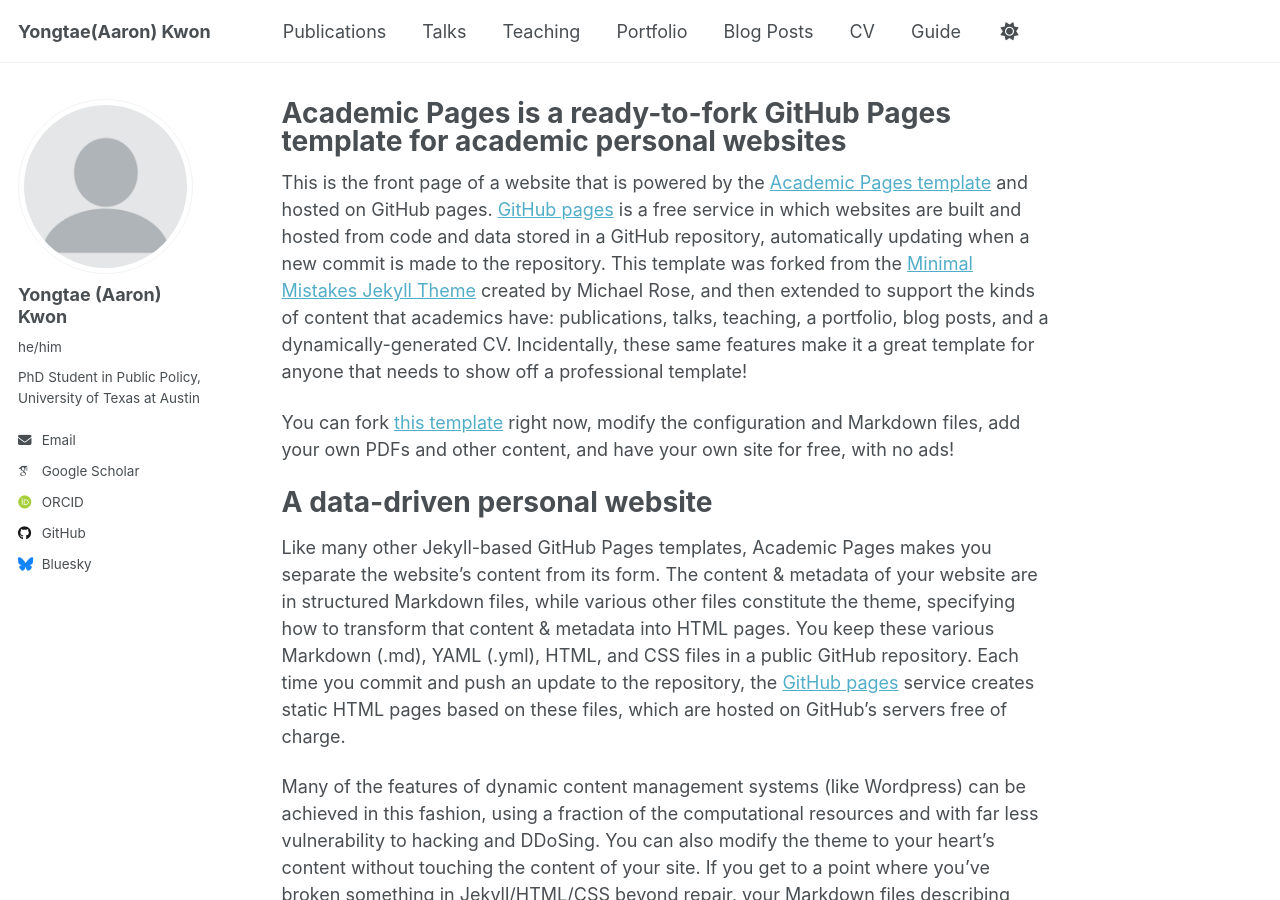
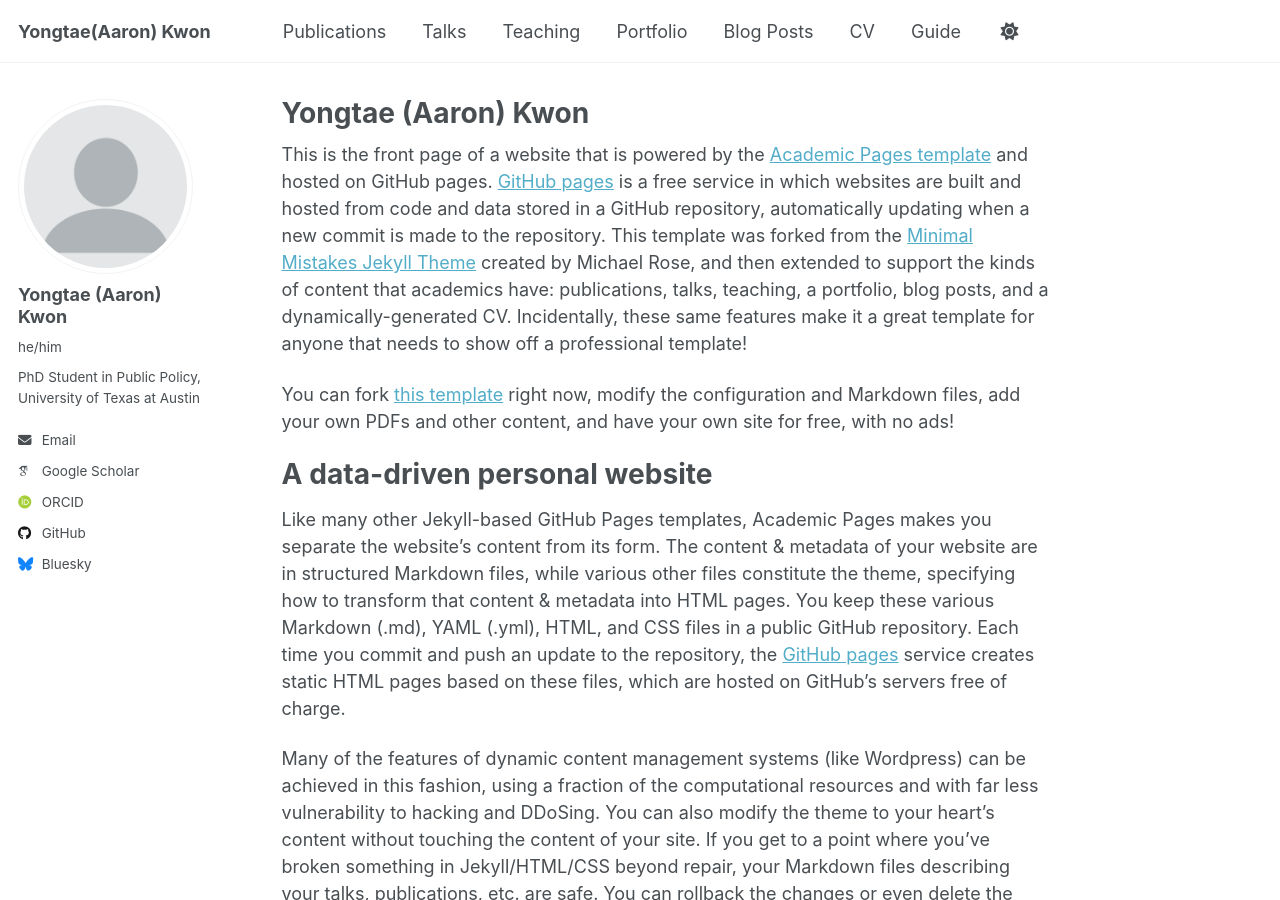
Before and after one commit to yongtae-kwon/yongtae_kwon, a Jekyll site: the page built from _pages/about.md, in a window 1280 px wide and 900 px high. Built offline with Jekyll 4.4.1, drawn with Linux system fonts in a browser that asks for light colours; some web fonts are replaced; a script that is not in the unit is left out.

Commit message:
(11/17) Update  about.md

```diff
--- a/_pages/about.md
+++ b/_pages/about.md
@@ -1,6 +1,6 @@
 ---
 permalink: /
-title: "Academic Pages is a ready-to-fork GitHub Pages template for academic personal websites"
+title: "Yongtae (Aaron) Kwon"
 author_profile: true
 redirect_from:
   - /about/
```
